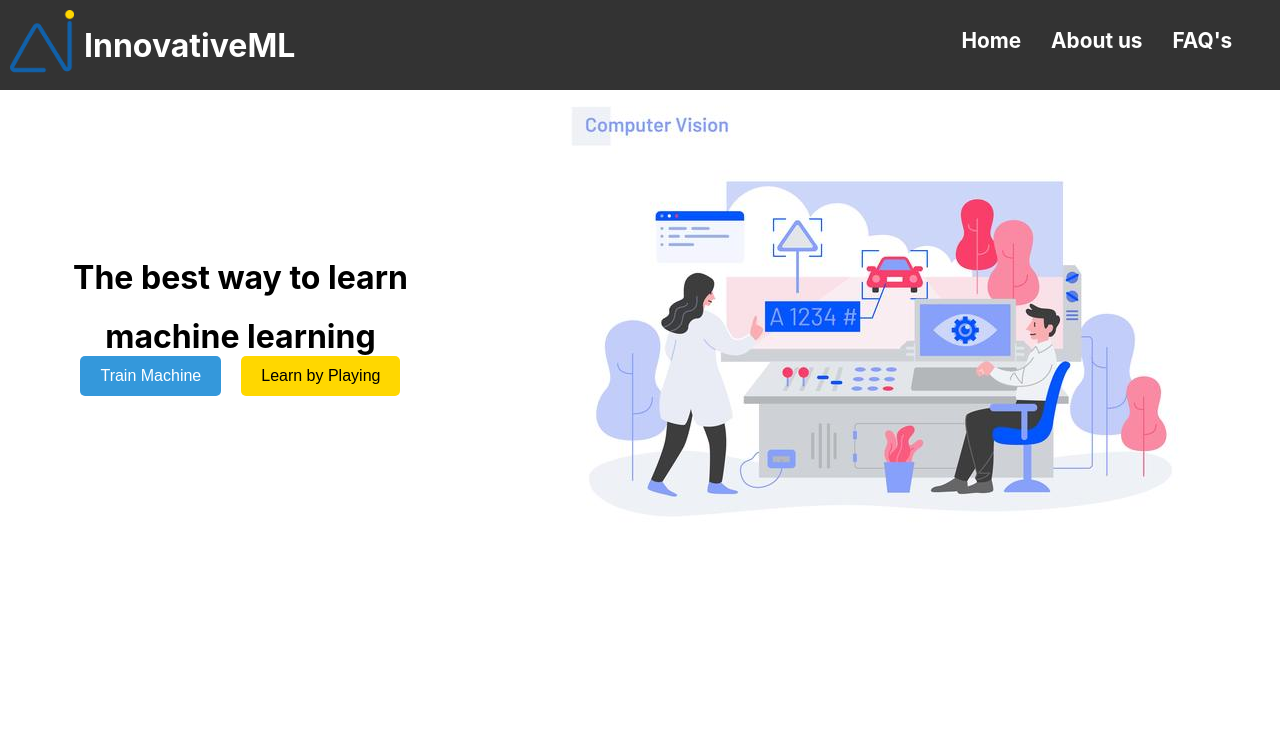
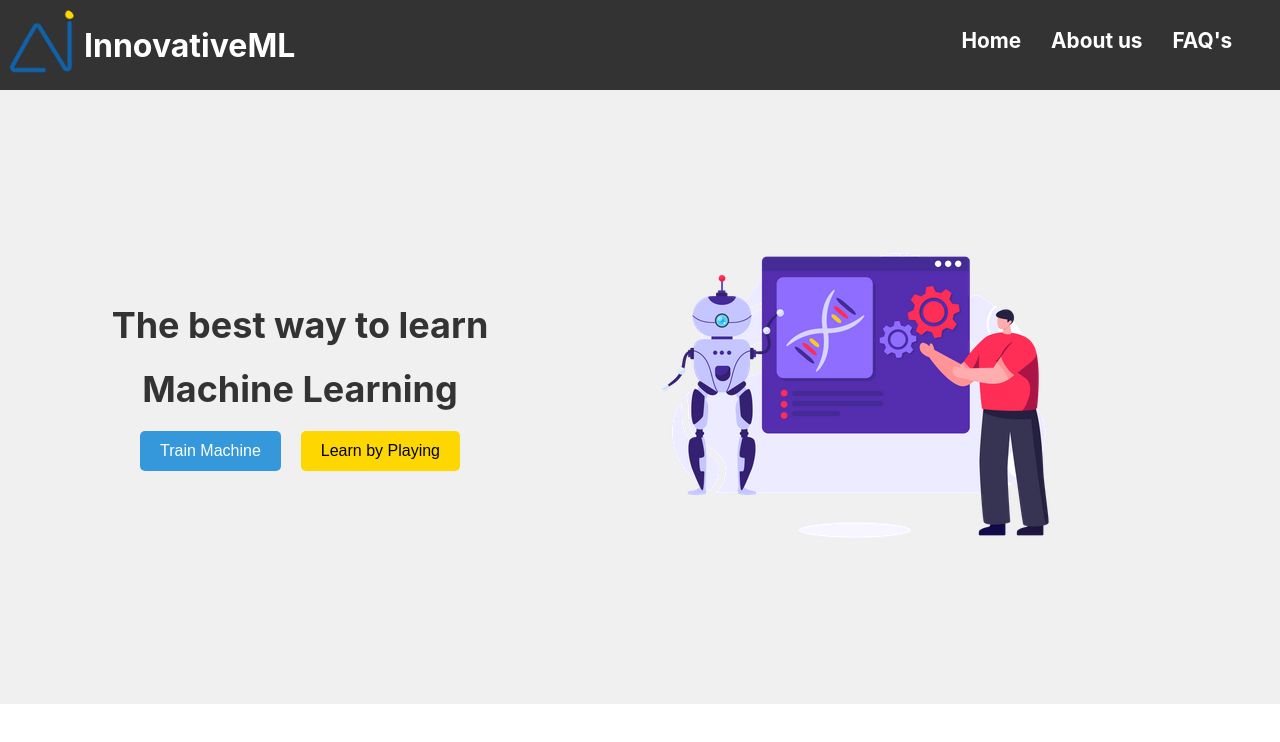
Before and after one commit to AhmadSerhall/innovativeML, a React (Create React App) app in the folder frontend/: page /landing in a window 1280 px wide. Shown: the top 742 px of the page. Built offline with nearby package versions, Linux system fonts and the light colour scheme.

Commit message:
finished the styling for hero section

```diff
--- a/frontend/src/pages/Landing/index.jsx
+++ b/frontend/src/pages/Landing/index.jsx
@@ -2,7 +2,7 @@ import React from 'react'
 import NavBar from '../../components/NavBar'
 import '../../styles/global.css'
 import Button from '../../components/Button'
-import heroImage from '../../assets/image4.jpg'
+import heroImage from '../../assets/image6.webp'
 import './style.css'
 const Landing = () => {
   return (
@@ -12,7 +12,7 @@ const Landing = () => {
         <div className='left-section flex column'>
             <h1>The best way to learn</h1>
             <br/>
-            <h1>machine learning</h1>
+            <h1>Machine Learning</h1>
             <div className='button-container flex row'>
                 <Button text="Train Machine" textColor="white" onClick={console.log("sup")}/>
                 <Button text="Learn by Playing" textColor="black" bgColor="#FFD700"/>
--- a/frontend/src/pages/Landing/style.css
+++ b/frontend/src/pages/Landing/style.css
@@ -1,4 +1,26 @@
-.hero-container{
+.hero-container {
+    display: flex;
     justify-content: space-around;
     align-items: center;
-}
+    padding: 80px 20px;
+    background-color: #f0f0f0;
+  }
+  .left-section {
+    flex: 1;
+    max-width: 500px;
+    margin-right: 20px;
+  }
+  .left-section h1 {
+    font-size: 36px;
+    color: #333;
+  }
+  .button-container {
+    margin-top: 20px;
+  }
+  .img-container {
+    flex: 1;
+    max-width: 600px;
+  }
+  .img-container img {
+    border-radius: 8px;
+  }
```
